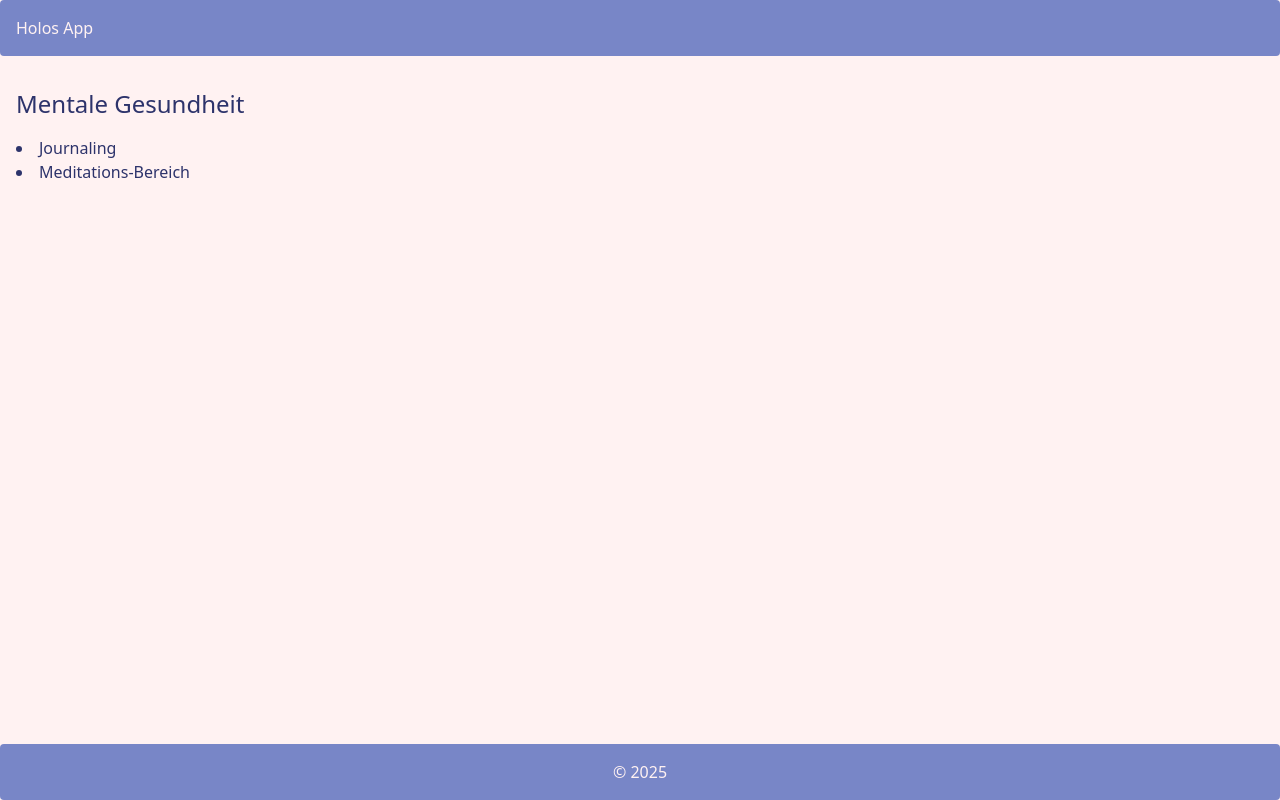
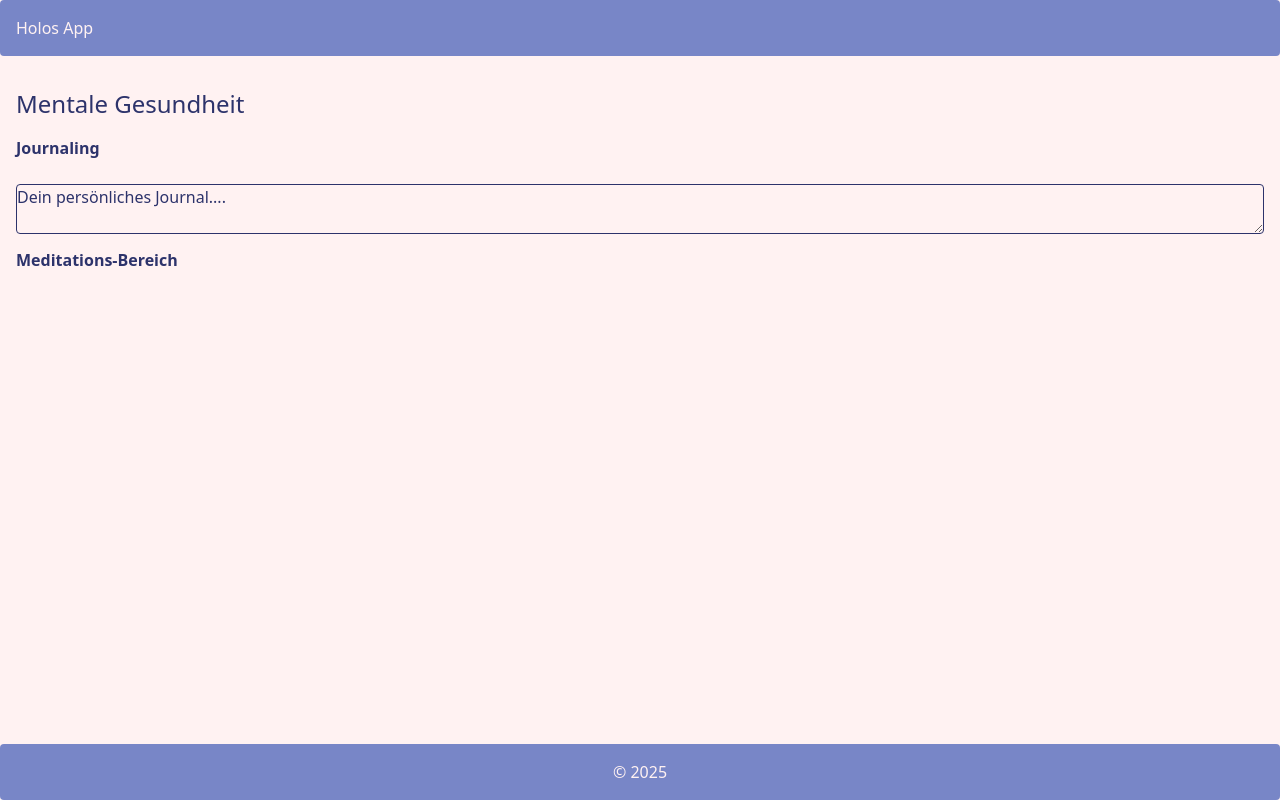
Before and after one commit to team-holos/holos-app, a React (Vite) app in the folder frontend/: page /mentalhealth in a window 1280 px wide. Built offline with nearby package versions, Linux system fonts and the light colour scheme; no server answers.

Commit message:
add mentalhealthForm with textarea for journaling

```diff
--- /dev/null
+++ b/frontend/src/components/MentalHealthForm.jsx
@@ -0,0 +1,21 @@
+import { useState } from "react";
+
+function MentalHealthForm() {
+  const [textarea, setTextarea] = useState("Dein persönliches Journal....");
+
+  const handleChange = (event) => {
+    setTextarea(event.target.value);
+  };
+
+  return (
+    <form>
+      <textarea
+        value={textarea}
+        onChange={handleChange}
+        className="border w-full rounded mt-4 font-extralight"
+      />
+    </form>
+  );
+}
+
+export default MentalHealthForm;
--- a/frontend/src/pages/MentalHealthPage.jsx
+++ b/frontend/src/pages/MentalHealthPage.jsx
@@ -1,11 +1,15 @@
+import MentalHealthForm from "../components/MentalHealthForm";
+
 function MentalHealthPage() {
   return (
     <div className="text-[#2D336B] p-4 my-4">
       <h1 className="text-2xl mb-4">Mentale Gesundheit</h1>
-      <ul className="list-disc list-inside">
-        <li>Journaling</li>
-        <li>Meditations-Bereich</li>
-      </ul>
+     <div>
+        <h3 className="mb-2 font-semibold">Journaling</h3>
+        <MentalHealthForm />
+     </div>
+        <h3 className="mt-2 font-semibold">Meditations-Bereich</h3>
+
     </div>
   );
 }
```
